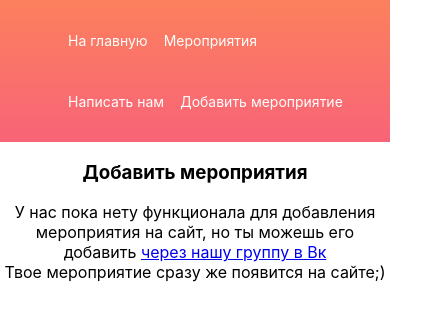
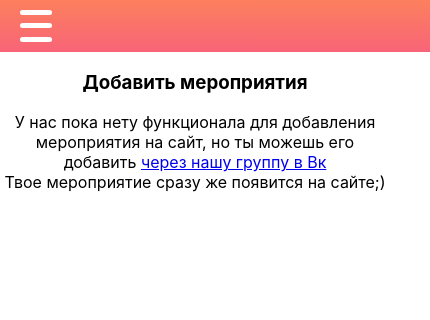
Before and after one commit to happylolonly/free-fitness, a Next.js app: page /new in a window 390 px wide. Shown: the top 320 px of the page, 430 px wide, since content can reach past the window. Built offline with nearby package versions, Linux system fonts and the light colour scheme.

Commit message:
add burger

```diff
--- /dev/null
+++ b/components/AsideMenu/AsideMenu.scss
@@ -0,0 +1,40 @@
+.menu {
+  position: fixed;
+  z-index: 2;
+  display: flex;
+  overflow: scroll;
+  flex-direction: column;
+  justify-content: center;
+  min-width: 320px;
+  height: 100vh;
+  background-color: rgba(255, 125, 90, 1);
+  color: #fff;
+  transition: all 0.7s;
+  overflow: hidden;
+
+  ul {
+    margin: 0;
+    list-style: none;
+    text-align: center;
+
+    li {
+      background-position: left center;
+      background-repeat: no-repeat;
+
+      a {
+        display: block;
+        box-sizing: border-box;
+        min-height: 60px;
+        color: #fff;
+        text-decoration: none;
+        text-transform: capitalize;
+        font-size: 17px;
+        line-height: 60px;
+
+        &.active {
+          border-right: 2px solid #efba44;
+        }
+      }
+    }
+  }
+}
--- a/components/Nav.js
+++ b/components/Nav.js
@@ -7,8 +7,13 @@
   return link;
 });
 
-const Nav = () => (
+const Nav = ({ toggleMenu, isShowMenu }) => (
   <nav className="nav">
+    <div className={'menu-button ' + (isShowMenu ? 'active' : 'not-active')} onClick={toggleMenu}>
+      <span />
+      <span />
+      <span />
+    </div>
     <ul>
       <li>
         <Link href="/">
--- a/components/Nav.scss
+++ b/components/Nav.scss
@@ -33,7 +33,162 @@
     padding: 6px 8px;
   }
 
+  .menu-button {
+    position: relative;
+    display: none;
+    width: 32px;
+    height: 32px;
+    z-index: 3;
+
+    span {
+      position: absolute;
+      display: block;
+      width: 100%;
+      height: 5px;
+      border-radius: 5px;
+      background: #fff;
+    }
+
+    span + span {
+      margin-top: 13px;
+    }
+  }
+
+  .active span:nth-child(1) {
+    animation: ease 0.7s top forwards;
+  }
+
+  .not-active span:nth-child(1) {
+    animation: ease 0.7s top-2 forwards;
+  }
+
+  .active span:nth-child(2) {
+    animation: ease 0.7s scaled forwards;
+  }
+
+  .not-active span:nth-child(2) {
+    animation: ease 0.7s scaled-2 forwards;
+  }
+
+  .active span:nth-child(3) {
+    animation: ease 0.7s bottom forwards;
+  }
+
+  .not-active span:nth-child(3) {
+    animation: ease 0.7s bottom-2 forwards;
+  }
+
+  @media (max-width: 635px) {
+    // position: fixed;
+    z-index: 1;
+    width: 100%;
+
+    .menu-button {
+      display: block;
+    }
+
+    button {
+      display: block;
+    }
+
+    ul {
+      display: none;
+    }
+  }
+
   @media (max-width: 480px) {
     align-items: center;
   }
 }
+
+@keyframes top {
+  0% {
+    top: 0;
+    transform: rotate(0);
+  }
+
+  50% {
+    top: 13px;
+    transform: rotate(0);
+  }
+
+  100% {
+    top: 13px;
+    transform: rotate(45deg);
+  }
+}
+
+@keyframes top-2 {
+  0% {
+    top: 15px;
+    transform: rotate(45deg);
+  }
+
+  50% {
+    top: 15px;
+    transform: rotate(0deg);
+  }
+
+  100% {
+    top: 0;
+    transform: rotate(0deg);
+  }
+}
+
+@keyframes bottom {
+  0% {
+    bottom: 0;
+    transform: rotate(0);
+  }
+
+  50% {
+    bottom: 14px;
+    transform: rotate(0);
+  }
+
+  100% {
+    bottom: 14px;
+    transform: rotate(135deg);
+  }
+}
+
+@keyframes bottom-2 {
+  0% {
+    bottom: 14px;
+    transform: rotate(135deg);
+  }
+
+  50% {
+    bottom: 15px;
+    transform: rotate(0);
+  }
+
+  100% {
+    bottom: 0;
+    transform: rotate(0);
+  }
+}
+
+@keyframes scaled {
+  50% {
+    transform: scale(0);
+  }
+
+  100% {
+    transform: scale(0);
+  }
+}
+
+@keyframes scaled-2 {
+  0% {
+    transform: scale(0);
+  }
+
+  50% {
+    transform: scale(0);
+  }
+
+  100% {
+    transform: scale(1);
+  }
+}
```
Also changed, not shown: components/AsideMenu/AsideMenu.js (added, +54 -0 lines), pages/search/index.js (+7 -1 lines).
